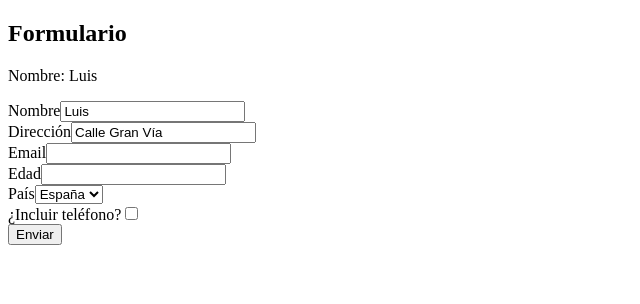
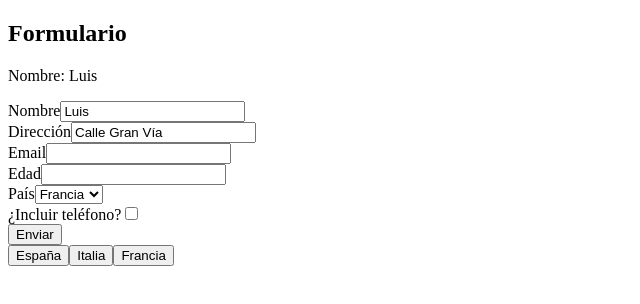
Before and after one commit to jimmyegc/react-hook-form, a React (Vite) app: page / in a window 1280 px wide. Shown: the top 304 px of the page, without its empty margins (0-640 px from the left). Built offline with nearby package versions, Linux system fonts and the light colour scheme.

Commit message:
fix 05242024

```diff
--- a/src/components/Formulario.tsx
+++ b/src/components/Formulario.tsx
@@ -1,5 +1,6 @@
 import { useForm } from "react-hook-form";
 import { edadValidator } from "./validators";
+import { useEffect } from "react";
 
 export const Formulario = () => {
   const {
@@ -7,10 +8,12 @@ export const Formulario = () => {
     formState: { errors },
     watch,
     handleSubmit,
+    setValue
   } = useForm({
     defaultValues: {
       nombre: "Luis",
       direccion: "Calle Gran Vía",
+      pais: ""
     },
   });
 
@@ -19,6 +22,11 @@ export const Formulario = () => {
   };
 
   const incluirTelefono = watch("incluirTelefono");
+
+  useEffect(() => {
+    console.log('done')
+    setValue("pais", "fr")
+  }, [])
 
   return (
     <div>
@@ -92,6 +100,10 @@ export const Formulario = () => {
         )}
         <input type="submit" value="Enviar" />
       </form>
+
+      <button onClick={() => setValue("pais", "es")}>España</button>
+      <button onClick={() => setValue("pais", "it")}>Italia</button>
+      <button onClick={() => setValue("pais", "fr")}>Francia</button>
     </div>
   );
 };
```
Also changed, not shown: 1 other file (tests, documents, lock files or other folders).
